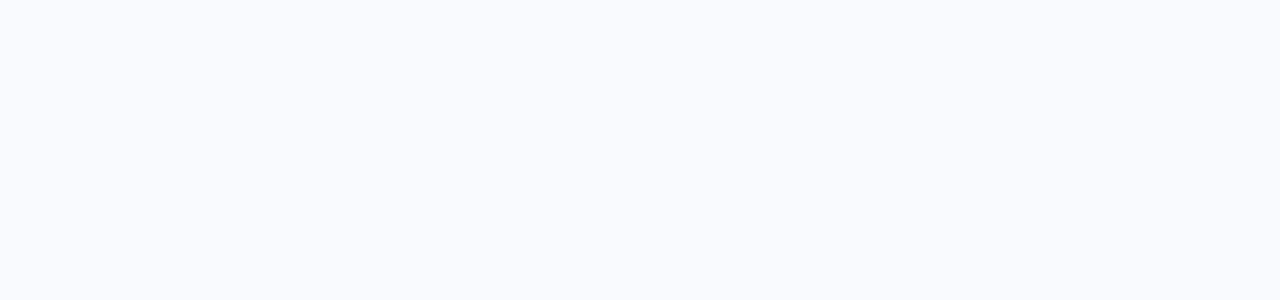
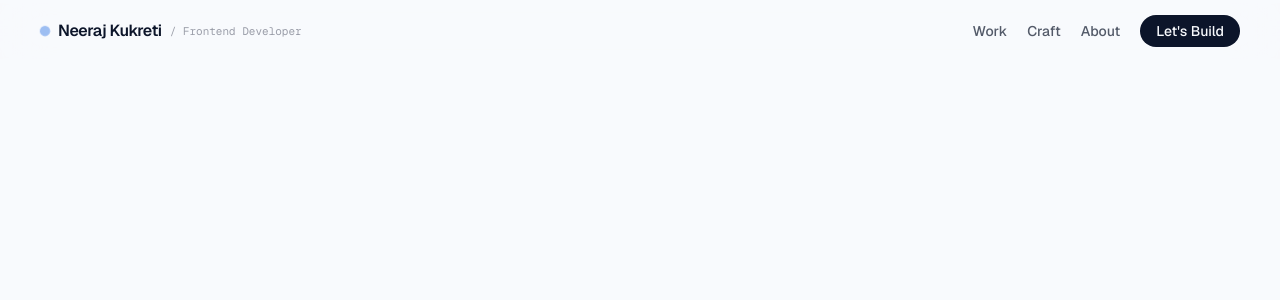
Before and after one commit to Neerajkukreti357/Neeraj-s-portfolio, a Next.js app: page / in a window 1280 px wide. Shown: the top 300 px of the page. Built offline with nearby package versions, Linux system fonts and the light colour scheme.

Commit message:
worked on nav bar

```diff
--- a/app/globals.css
+++ b/app/globals.css
@@ -58,6 +58,9 @@
   --color-sky: var(--sky);
   --color-cyan: var(--icecyan);
   --color-violet: var(--violet);
+
+  --text-2xs: 10px;
+  --text-3xs: 11px;
 }
 
 /* ---------- LIGHT THEME (default) ---------- */
@@ -163,6 +166,12 @@
   --sidebar-ring: oklch(0.65 0.19 260);
 }
 
+@keyframes fr-pulse {
+  0%, 100% { opacity: 0.35; transform: scale(1); }
+  50% { opacity: 1; transform: scale(1.4); }
+}
+.fr-pulse { animation: fr-pulse 2.6s ease-in-out infinite; }
+
 /* ---------- Base styles ---------- */
 @layer base {
   * {
@@ -180,3 +189,9 @@
     -webkit-font-smoothing: antialiased;
   }
 }
+
+@layer components {
+  .nav-link {
+    @apply hidden transition-colors hover:text-deep;
+  }
+}
--- a/app/layout.tsx
+++ b/app/layout.tsx
@@ -2,7 +2,7 @@ import type { Metadata } from "next";
 import { Geist, Geist_Mono } from "next/font/google";
 import "./globals.css";
 import { SITE } from "@/theme/appConstants";
-import ThemeProvider from "@/components/layout/themeProvider";
+import { Header, ThemeProvider } from "@/components/layout";
 
 const geistSans = Geist({
   variable: "--font-geist-sans",
@@ -33,6 +33,7 @@ export default function RootLayout({ children }: LayoutProps<"/">) {
     >
       <body className="min-h-full flex flex-col">
         <ThemeProvider>
+          <Header/>
           {children}
         </ThemeProvider>
       </body>
--- /dev/null
+++ b/components/layout/footer.tsx
@@ -0,0 +1,5 @@
+const Footer = () => {
+    return <footer></footer>
+}
+
+export default Footer;
--- /dev/null
+++ b/components/layout/header.tsx
@@ -0,0 +1,45 @@
+import { AppConstant } from "@/theme/appConstants";
+import ScrollBarProgress from "../ui/scrollBarProgress";
+
+const Header = () => {
+  return (
+    <header className="sticky z-10 top-0 h-fit">
+      {/* scroll indicator progress bar */}
+      <ScrollBarProgress />
+      <nav className="flex items-center justify-between bg-frost/70 px-6 py-3 backdrop-blur-xl sm:px-10">
+        {/* name and professional */}
+        <div className="flex items-center gap-2">
+          <span className="fr-pulse size-2.5 rounded-full bg-sky"></span>
+          <span className="font-semibold tracking-tight">
+            {AppConstant.nameOfDeveloper}
+          </span>
+          <span className="hidden sm:inline text-3xs text-deep/40 font-mono">
+            {" "}
+            / {AppConstant.profession}
+          </span>
+        </div>
+
+        {/* nav and contact me button */}
+        <div className="flex items-center gap-3 text-sm font-medium text-deep/70 sm:gap-5">
+          <a href="#" className="nav-link md:inline">
+            Work
+          </a>
+          <a href="#" className="nav-link md:inline">
+            Craft
+          </a>
+          <a href="#" className="nav-link sm:inline">
+            About
+          </a>
+          <a
+            href="#"
+            className="rounded-full bg-deep px-4 py-1.5 text-sm font-medium text-frost ring-1 ring-white/20 transition-colors hover:bg-abyss"
+          >
+            {AppConstant.headingButtonTitle}
+          </a>
+        </div>
+      </nav>
+    </header>
+  );
+};
+
+export default Header;
--- /dev/null
+++ b/components/layout/index.tsx
@@ -0,0 +1,3 @@
+export {default as ThemeProvider} from "./themeProvider"
+export {default as Header} from "./header"
+export {default as Footer} from "./footer"
--- /dev/null
+++ b/components/ui/scrollBarProgress.tsx
@@ -0,0 +1,44 @@
+"use client";
+
+import { useIsomorphicLayoutEffect } from "@/lib/useIsomorphicLayoutEffect";
+import { gsap } from "gsap";
+import { ScrollTrigger } from "gsap/ScrollTrigger";
+import { useRef } from "react";
+
+
+gsap.registerPlugin(ScrollTrigger);
+
+
+const ScrollBarProgress = () => {
+  const barRef = useRef<HTMLDivElement>(null);
+
+  useIsomorphicLayoutEffect(() => {
+  gsap.set(barRef.current, { scaleX: 0 });
+
+  const tween = gsap.to(barRef.current, {
+    scaleX: 1,
+    ease: "none",
+    scrollTrigger: {
+      start: 0,
+      end: () => document.documentElement.scrollHeight - window.innerHeight,
+      scrub: 0.3, // smooth catch-up, higher number = ज़्यादा lag/smoothness
+    },
+  });
+
+  return () => {
+    tween.scrollTrigger?.kill();
+    tween.kill();
+  };
+}, []);
+
+  return (
+    <div className="h-0.75 w-full bg-white/5">
+      <div
+        ref={barRef}
+        className="h-full w-full origin-left scale-x-0 bg-linear-to-r from-sky via-cyan to-violet"
+      ></div>
+    </div>
+  );
+};
+
+export default ScrollBarProgress;
--- /dev/null
+++ b/lib/useIsomorphicLayoutEffect.ts
@@ -0,0 +1,5 @@
+// lib/useIsomorphicLayoutEffect.ts
+import { useEffect, useLayoutEffect } from "react";
+
+export const useIsomorphicLayoutEffect =
+  typeof window !== "undefined" ? useLayoutEffect : useEffect;
--- a/theme/appConstants.ts
+++ b/theme/appConstants.ts
@@ -12,3 +12,9 @@ export const SITE = {
     linkedin: "https://linkedin.com/in/your-username",
   },
 } as const;
+
+export const AppConstant = {
+  nameOfDeveloper:"Neeraj Kukreti",
+  profession:"Frontend Developer",
+  headingButtonTitle:"Let's Build"
+}
```
Also changed, not shown: components/sections/hero.tsx (added).
